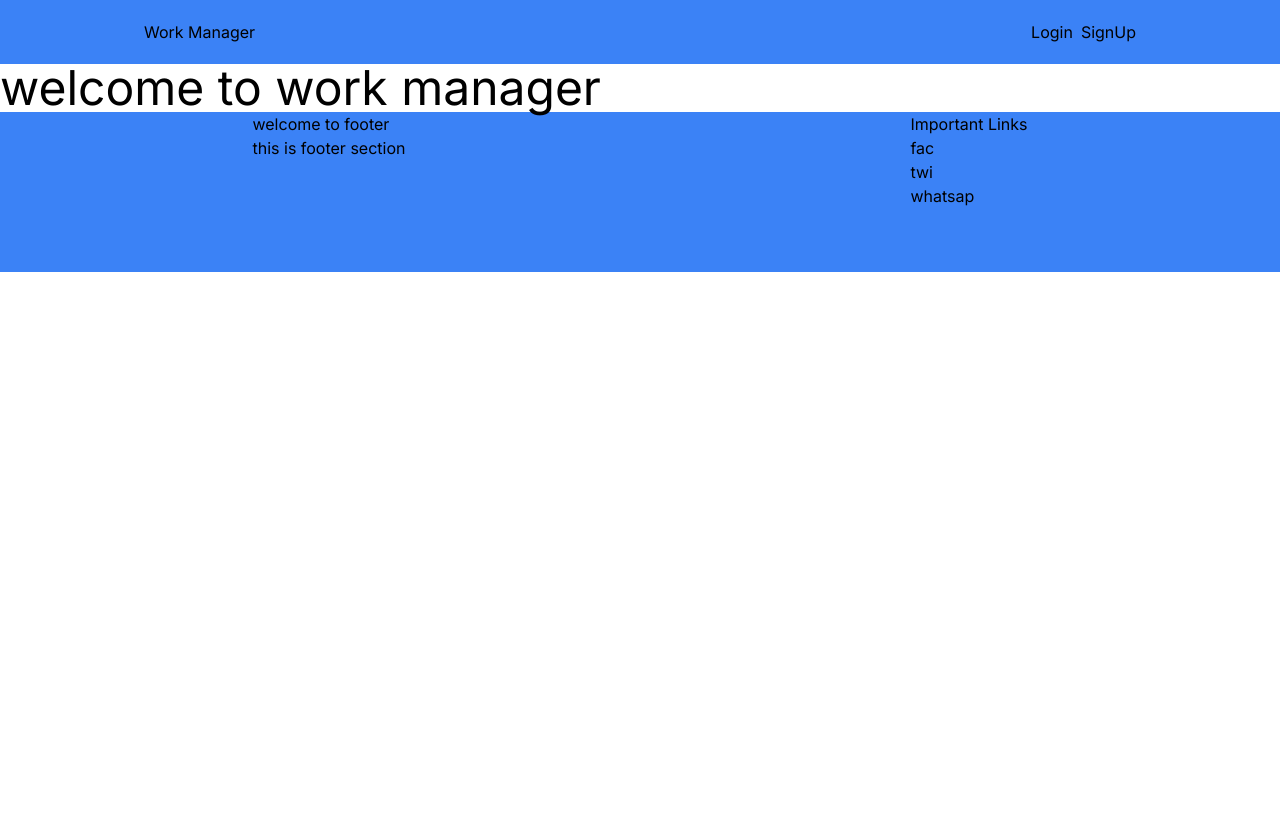
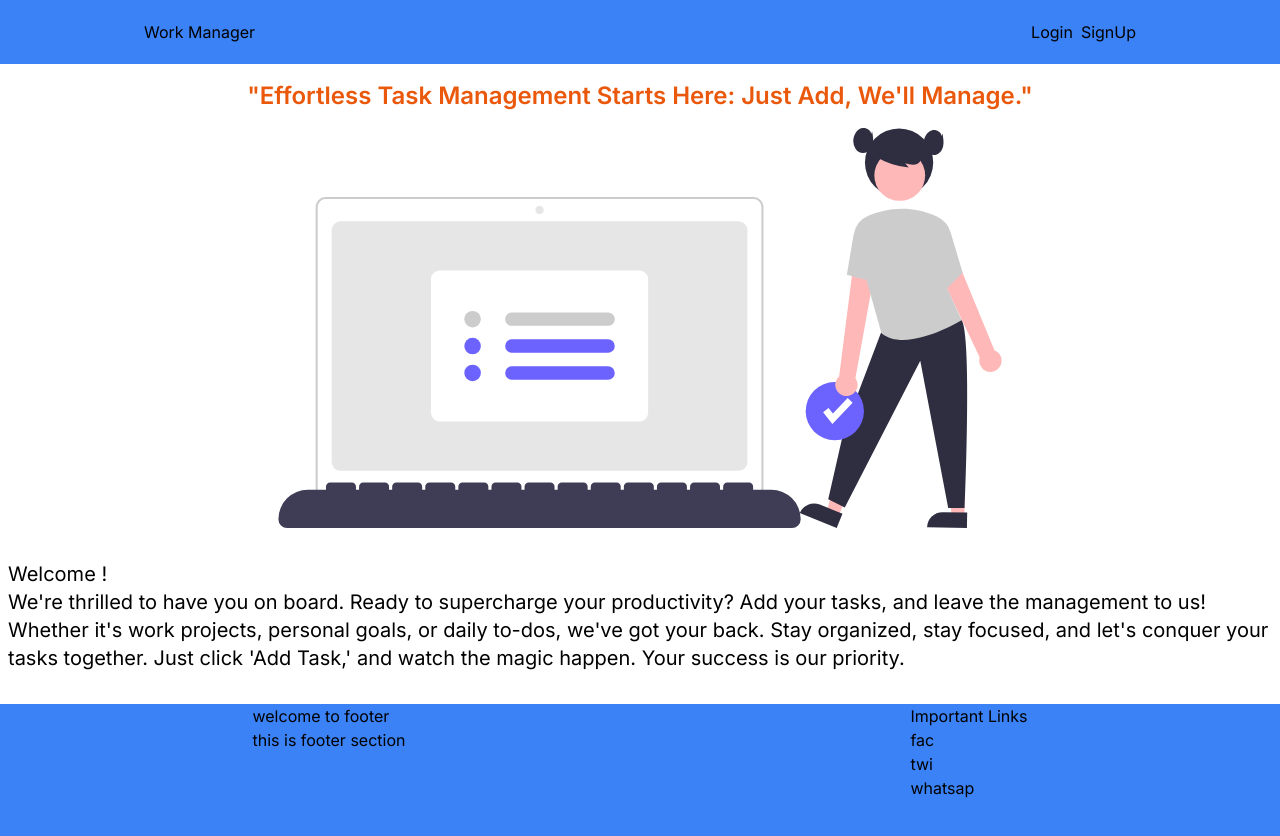
Before and after one commit to amitkumar256/work-management, a Next.js app: page / in a window 1280 px wide. Shown: the top 836 px of the page. Before the commit the page ends 800 px from the top, so only its background shows below. Built offline with nearby package versions, Linux system fonts and the light colour scheme; no server answers.

Commit message:
home page design completed

```diff
--- a/src/app/layout.js
+++ b/src/app/layout.js
@@ -19,8 +19,9 @@ export default function RootLayout({ children }) {
      <ToastContainer/>
      <CustomNavbar/>
 <div className=""> {children}</div>
+       <Footer/>
 
-      <Footer/>
+
         </UserProvider>
         </body>
     </html>
--- a/src/app/login/Login.jsx
+++ b/src/app/login/Login.jsx
@@ -26,7 +26,7 @@ const Login = () => {
       console.log(result);
       toast.success("Logged in");
       context.setUser(result.user);
-      router.push("/profile/user");
+      router.push("/");
     } catch (error) {
       console.log(error);
       toast.error(error.response.data.message, {
--- a/src/app/page.js
+++ b/src/app/page.js
@@ -1,3 +1,4 @@
+import Front from "@/components/Front";
 import Image from "next/image";
 export const metadata = {
   title: "Home : Work Manager",
@@ -6,7 +7,7 @@ export const metadata = {
 export default function Home() {
   return (
     <div>
-      <h1 className="text-5xl">welcome to work manager </h1>
+      <Front/>
     </div>
   );
 }
--- a/src/components/Footer.jsx
+++ b/src/components/Footer.jsx
@@ -3,7 +3,7 @@ import React from "react";
 
 const Footer = () => {
   return (
-    <footer className="h-40 bg-blue-500 ">
+    <footer className=" h-40 bg-blue-500 flex flex-col scroll-mb-0  mt-auto ">
       <div className="flex justify-around">
         <div>
           <h1>welcome to footer</h1>
--- /dev/null
+++ b/src/components/Front.jsx
@@ -0,0 +1,36 @@
+"use client";
+import React, { useContext } from "react";
+import UserContext from "@/context/userContext";
+import Image from "next/image";
+
+const Front = () => {
+  const { user } = useContext(UserContext);
+  return (
+    <div className="lg:max-w-[1280px] lg:mx-auto mx-2">
+      <div className="flex justify-center my-4">
+        <h1 className="text-2xl font-semibold text-orange-600">
+          "Effortless Task Management Starts Here: Just Add, We'll Manage."
+        </h1>
+      </div>
+      <div className="flex flex-col justify-center items-center">
+        <img className="h-[50vh] w-4/5 md:w-3/5" src="home.svg" alt="alts" />
+
+        <div className="py-8 px-2">
+          <h1 className="text-xl">
+            Welcome <b>{user?.name}</b> !
+          </h1>
+          <p className="text-xl">
+            We're thrilled to have you on board. Ready to supercharge your
+            productivity? Add your tasks, and leave the management to us!
+            Whether it's work projects, personal goals, or daily to-dos, we've
+            got your back. Stay organized, stay focused, and let's conquer your
+            tasks together. Just click 'Add Task,' and watch the magic happen.
+            Your success is our priority.
+          </p>
+        </div>
+      </div>
+    </div>
+  );
+};
+
+export default Front;
```
Also changed, not shown: public/home.svg (added).
